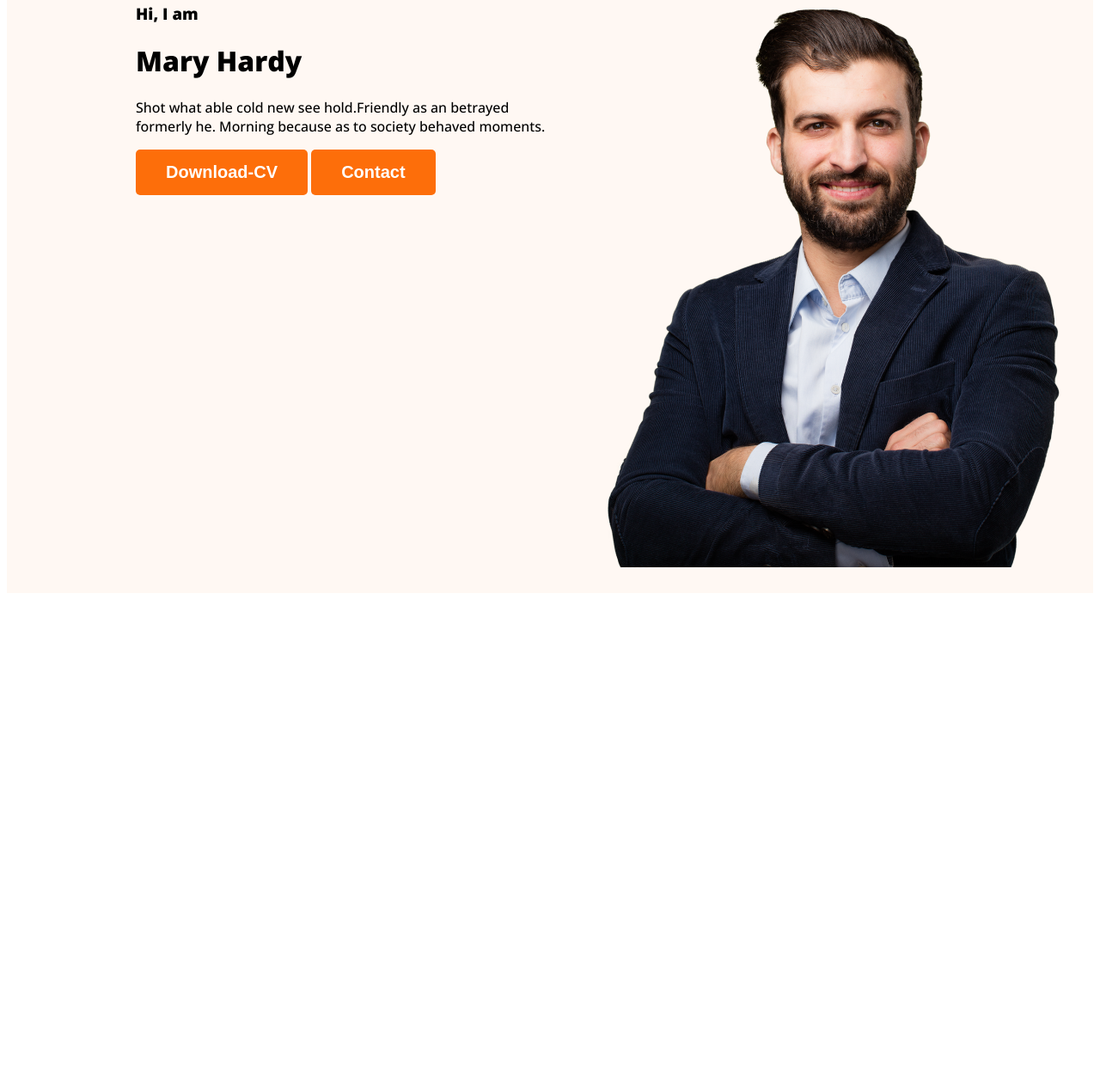
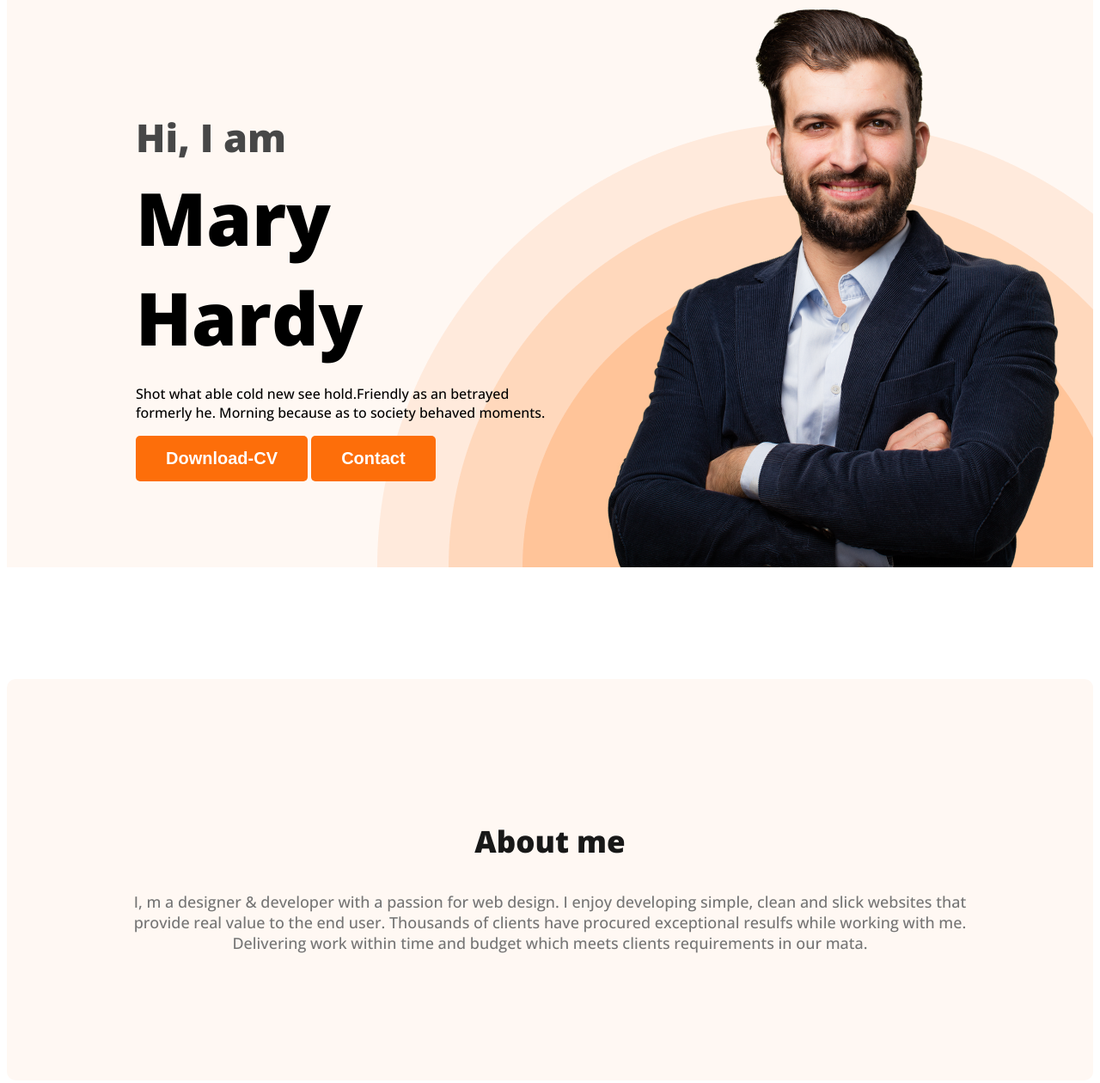
Before and after one commit to masum5shah/webdeveloper-portfolio, a plain HTML site: page index.html in a window 1280 px wide. Shown: the part 205-1465 px from the top of the page at 86% size. Before the commit the page ends 903 px from the top, so only its background shows below. Drawn offline with nearby package versions, Linux system fonts and the light colour scheme.

Commit message:
about section created

```diff
--- a/index.html
+++ b/index.html
@@ -23,7 +23,7 @@
     <div class="banner-content">
         <h3 class="banner-greeting">Hi, I am</h3>
         <h1 class="banner-title">Mary Hardy</h1>
-        <p>Shot what able cold new see hold.Friendly as an betrayed formerly he. Morning because as to society behaved moments.</p>
+        <p class="banner-discription">Shot what able cold new see hold.Friendly as an betrayed formerly he. Morning because as to society behaved moments.</p>
         <button class="btn-primary">Download-CV</button>
         <button class="btn-primary">Contact</button>
     </div>
@@ -31,7 +31,14 @@
 </div>
     </header>
     <main>
+<section class="about">
+    <h3 class="section-title">About me</h3>
+    <p class="section-description">
+        I, m a designer & developer with a passion for web design. I enjoy developing simple, clean and slick websites that provide real value to the end user. Thousands of clients have procured exceptional resulfs while working with me. Delivering work within time and budget which meets clients requirements in our mata.
+    </p>
 
+
+</section>
 
     </main>
     <footer>
--- a/styles/portfolio.css
+++ b/styles/portfolio.css
@@ -14,6 +14,20 @@ font-size:20px;
 font-weight:700;
 padding: 15px 35px;
 
+}
+.section-title{
+    color:#181818;
+text-align: center;
+font-family: "Open Sans";
+font-size: 35px;
+font-style: normal;
+font-weight: 700;
+line-height: normal;
+}
+.section-description{
+    color:#757575;
+text-align: center;
+font-size: 18px;
 }
 /* nav related  styles */
 nav {
@@ -46,13 +60,46 @@ nav a{
 
 /* header related styles */
 .header{
-    background-color: #FFF8F3;;
+    background-color: #FFF8F3;
+    background-image:url('../images/header_bg.png') ;
+    background-repeat: no-repeat;
+    background-position: bottom right;
+
 }
 .banner{
     padding: 30px 30px
-   30px 150px;
+   0px 150px;
    display: flex;
+   align-items: center;
+   justify-content: space-between;
 }
 .banner.profile-pic{
     width: 500px;
 }
+.banner-greeting{
+    font-size: 45px;
+    color:#474747;
+    margin-bottom: 0px;
+
+}
+.banner-title{
+    font-size:85px;
+    font-weight: 700;
+    margin-top: 5px;
+    margin-bottom: 20px;
+}
+.banner-discription{
+
+}
+.banner-content{
+    max-width: 500px;
+}
+/* main section styles */
+
+/* about section styles */
+.about{
+    padding: 130px;
+    border-radius: 10px;
+background: #FFF8F3;
+margin: 130px 0px;
+}
```
